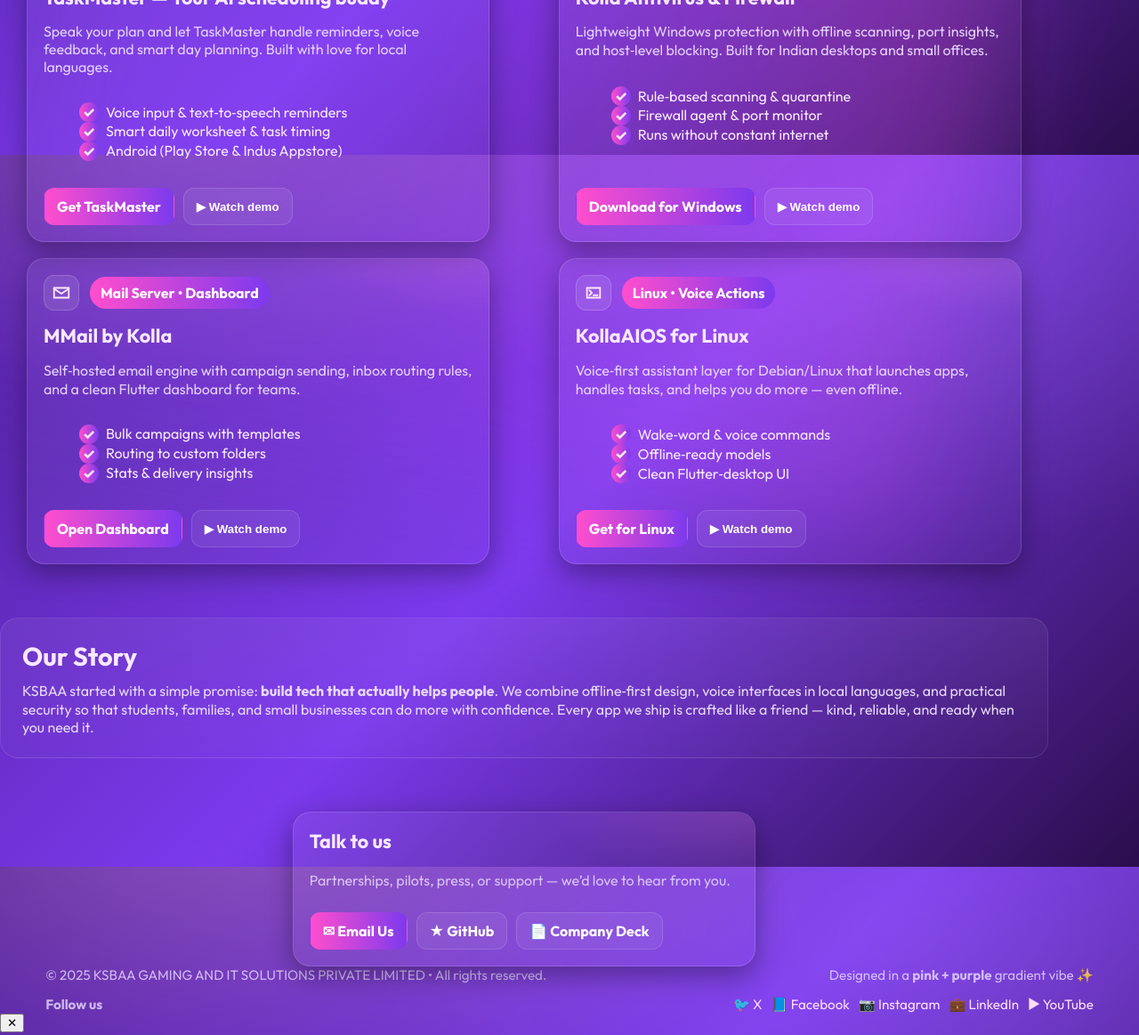
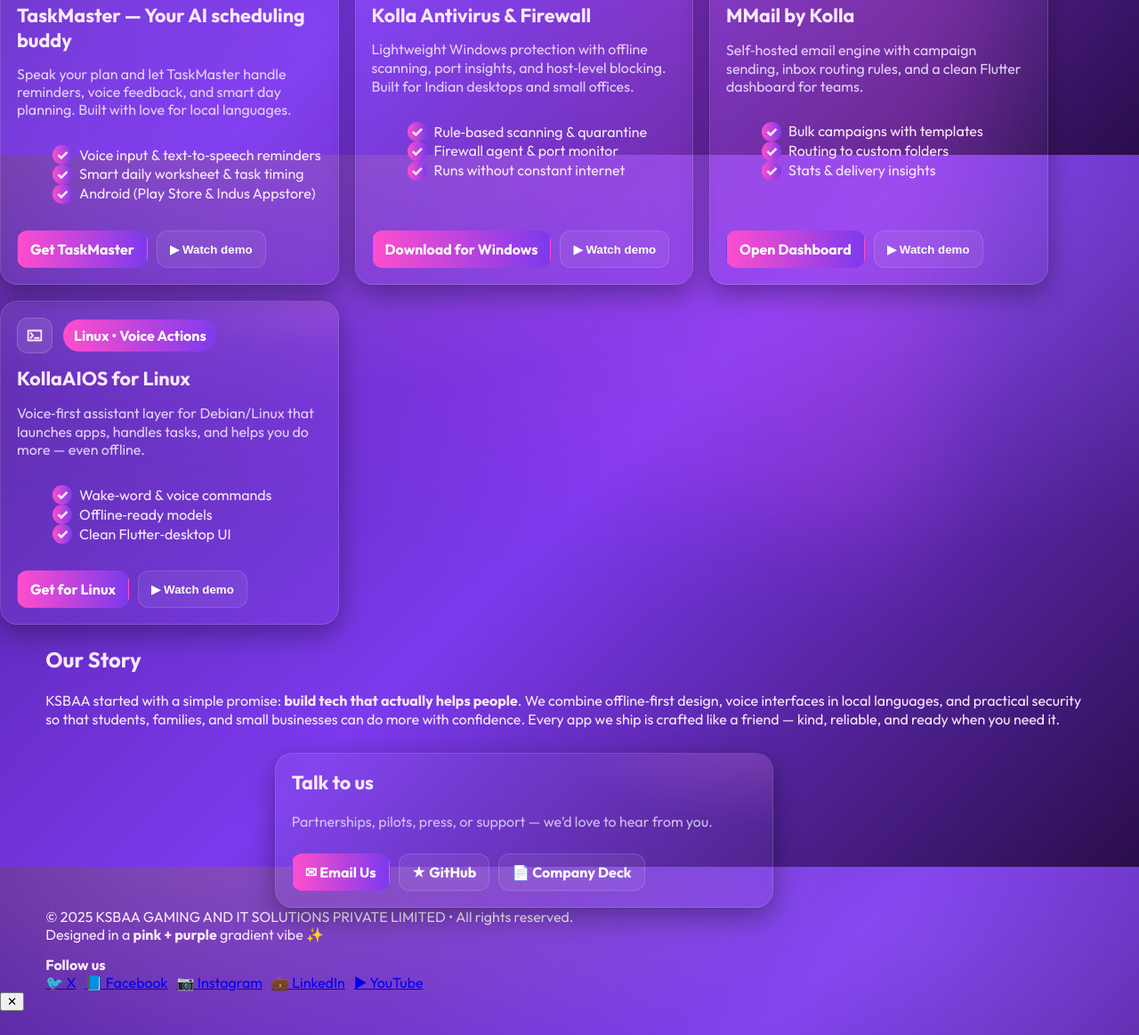
Before and after one commit to Taskmasterpro999/KSBAA, a plain HTML site: page index.html in a window 1280 px wide. Shown: the part 626-1789 px from the top of the page at 89% size. Drawn offline with Linux system fonts and the light colour scheme.

Commit message:
Update index.html

```diff
--- a/index.html
+++ b/index.html
@@ -26,16 +26,6 @@
       --shadow: 0 10px 30px rgba(0,0,0,.35);
       --radius: 20px;
     }
-    .grid {
-  display: grid;
-  grid-template-columns: repeat(auto-fit, minmax(320px, 1fr));
-  gap: 18px;
-  justify-content: center; /* center grid items */
-}
-.card {
-  max-width: 520px; /* keep cards balanced */
-  margin: 0 auto;   /* center if only one card in row */
-}
    *{box-sizing:border-box}
 html,body{height:100%}
 body{
@@ -49,6 +39,7 @@
 opacity:.22; animation:spin 18s linear infinite;
 }
 @keyframes spin{to{transform:rotate(360deg)}}
+
 
 /* Layout */
 .container{width:min(1200px,92vw); margin:0 auto}
@@ -65,12 +56,14 @@
 .navlinks a:hover{opacity:1}
 .pill{padding:10px 14px; border-radius:999px; background:linear-gradient(90deg, var(--pink), var(--purple)); color:white; text-decoration:none; font-weight:700; box-shadow: var(--shadow)}
 
+
 /* Mobile menu */
 .menu-btn{display:none; background:transparent; border:0; color:var(--text); font-size:1.4rem}
 @media (max-width:820px){
 .navlinks{display:none}
 .menu-btn{display:block}
 }
+
 
 /* Hero */
 .hero{padding:80px 0 40px; text-align:center}
@@ -80,14 +73,10 @@
 .subtitle{color:var(--muted); max-width:900px; margin: 0 auto 28px; font-size:clamp(1rem, 1.8vw, 1.25rem)}
 .actions{display:flex; gap:12px; justify-content:center; flex-wrap:wrap}
 
+
 /* Cards grid */
-    .grid{display:grid; grid-template-columns: repeat(12, 1fr); gap:18px}
-    .card{
-      grid-column: span 6; /* default 2-up */
-      background: linear-gradient(145deg, rgba(255,255,255,.06), rgba(255,255,255,.02));
-      border: 1px solid #ffffff22; border-radius: var(--radius); padding:18px; box-shadow: var(--shadow);
-      display:flex; flex-direction:column; gap:14px; position:relative; overflow:hidden
-    }
+.grid{display:grid; gap:18px; grid-template-columns: repeat(auto-fit, minmax(340px, 1fr)); justify-content:center; align-items:stretch}
+.card{background: linear-gradient(145deg, rgba(255,255,255,.06), rgba(255,255,255,.02)); border: 1px solid #ffffff22; border-radius: var(--radius); padding:18px; box-shadow: var(--shadow); display:flex; flex-direction:column; gap:14px; position:relative; overflow:hidden; max-width: 560px; margin:0 auto}
 .card::after{content:''; position:absolute; inset:0; background: radial-gradient(400px 160px at 100% -10%, #ff8de233, transparent 60%)}
 .card h3{margin:0; font-size:1.35rem}
 .card p{margin:0; color:#e9d9ff; opacity:.95}
@@ -98,27 +87,12 @@
 .btn:hover{background:#ffffff18}
 .btn.primary{background:linear-gradient(90deg, var(--pink), var(--purple)); border-color:transparent}
 
+
 @media (max-width:900px){
 .card{grid-column: span 12}
 }
 
-    /* Story */
-    .story{margin:60px 0; background: linear-gradient(180deg, #ffffff0f, #ffffff05); border:1px solid #ffffff18; border-radius: var(--radius); padding:24px}
-    .story h2{margin:0 0 10px; font-size:1.8rem}
-    .story p{color:#f1e6ff; opacity:.92; margin:0}
 
-    /* Footer */
-    footer{margin:60px 0 20px; color:#e9d9ffcc; font-size:.95rem}
-    footer .row{display:flex; justify-content:space-between; align-items:center; gap:12px; flex-wrap:wrap}
-    footer a{color:#ffddff; text-decoration:none}
-
-    /* Mobile drawer */
-    .drawer{position:fixed; inset:0 0 0 auto; width:min(320px, 80vw); background:#130424e6; border-left:1px solid #ffffff1f; transform:translateX(100%); transition:transform .25s ease; z-index:60; padding:20px}
-    .drawer.open{transform:translateX(0%)}
-    .drawer a{display:block; padding:12px 6px; color:white; text-decoration:none; font-weight:700; border-bottom:1px dashed #ffffff24}
-
-    /* Utility */
-    .sr-only{position:absolute; width:1px; height:1px; padding:0; margin:-1px; overflow:hidden; clip:rect(0,0,0,0); border:0}
 
     /* Modal for YouTube */
     <script>
```
Lines whose indentation alone changed are shown as unchanged.
